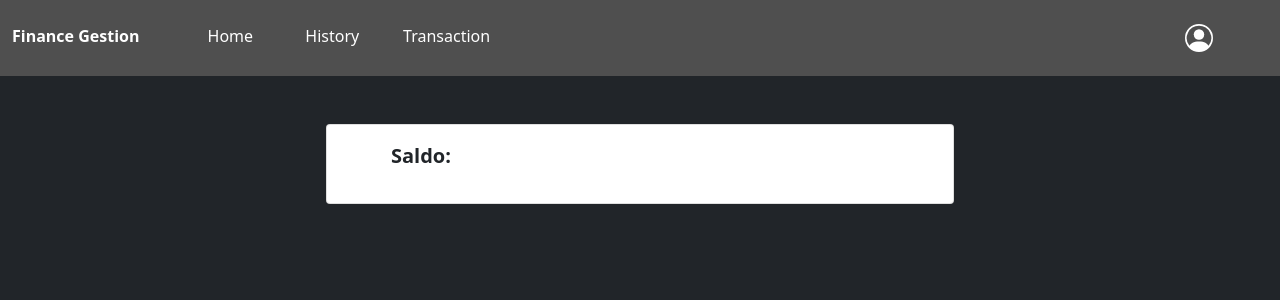
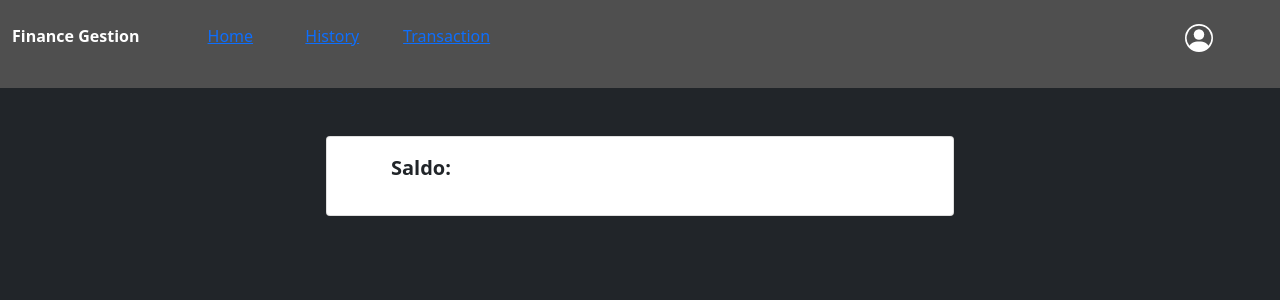
Before and after one commit to jaagualimpia/finance_gestion, a Django app: page /finance/home in a window 1280 px wide. Shown: the top 300 px of the page. Run offline with Django 4.2, Linux system fonts and the light colour scheme.

Commit message:
Widget navbar redirections complete

```diff
--- a/finance/templates/finance/html/widgets/widgetHeader.html
+++ b/finance/templates/finance/html/widgets/widgetHeader.html
@@ -3,9 +3,9 @@
             <div class="col-md-11">
                 <div class="row">
                     <div class="col-md-2 justify-content-start fw-bold" style="cursor: pointer;">Finance Gestion</div>
-                    <div class="col-md-1" style="cursor: pointer;">Home</div>
-                    <div class="col-md-1" style="cursor: pointer;">History</div>
-                    <div class="col-md-1" style="cursor: pointer;">Transaction</div>
+                    <div class="col-md-1" style="cursor: pointer;"><a href="home">Home</a></div>
+                    <div class="col-md-1" style="cursor: pointer;"><p><a href="history">History</a></p></div>
+                    <div class="col-md-1" style="cursor: pointer;"><p><a href="transaction">Transaction</a></p></div>
                 </div>
 
             </div>
```
